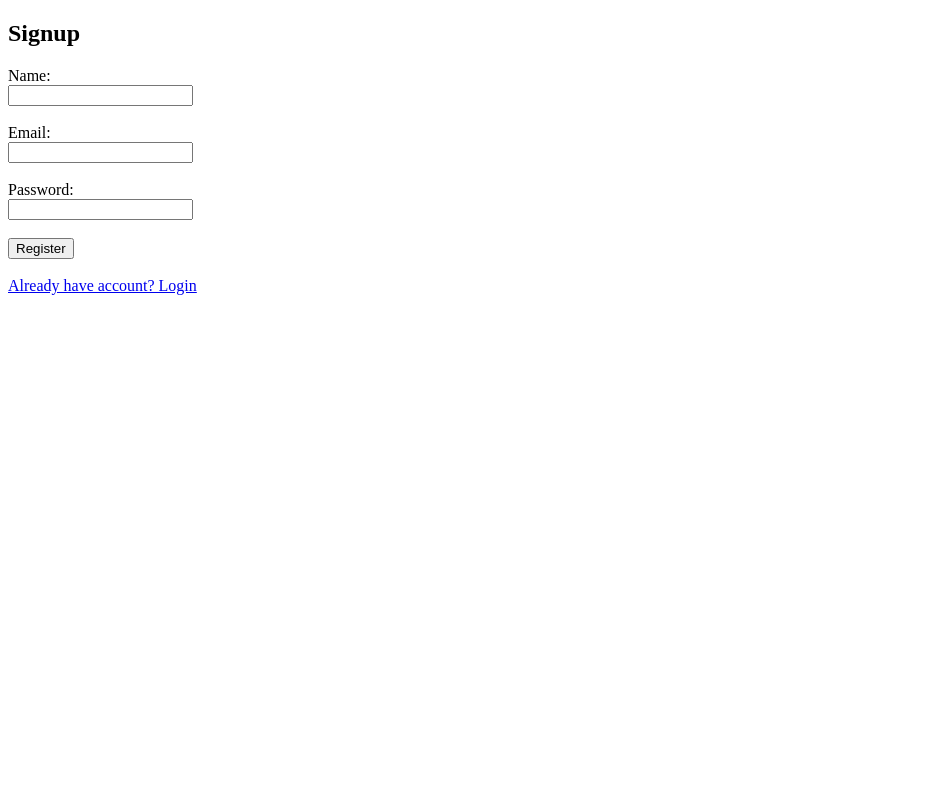
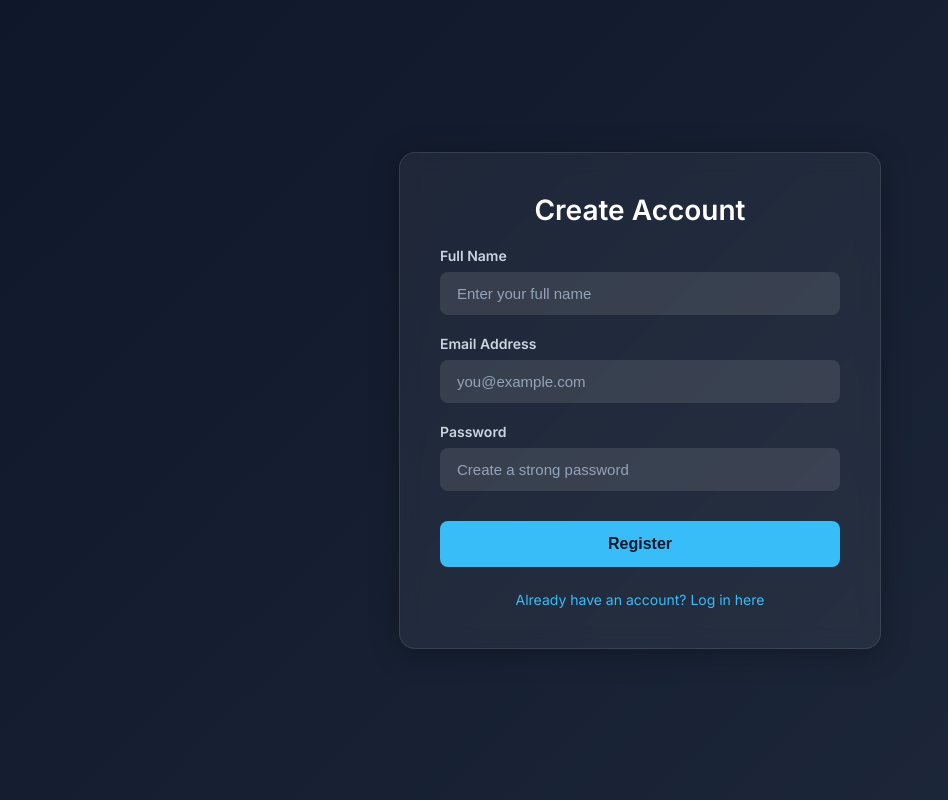
Before and after one commit to sakshibhakre05-del/abnormal-event-detection, a Flask app: page /register in a window 1280 px wide. Shown: the whole page, without its empty margins (0-948 px from the left). Run offline with Flask 3, Linux system fonts and the light colour scheme.

Commit message:
Revamp registration page with new design
Updated the registration form with a new layout and styles.

```diff
--- a/templates/register.html
+++ b/templates/register.html
@@ -1,7 +1,120 @@
 <!DOCTYPE html>
-<html>
+<html lang="en">
 <head>
-    <title>Register</title>
+    <meta charset="UTF-8">
+    <meta name="viewport" content="width=device-width, initial-scale=1.0">
+    <title>Register - Custom App</title>
+    <style>
+        @import url('https://fonts.googleapis.com/css2?family=Inter:wght@300;400;600&display=swap');
+
+        body {
+            font-family: 'Inter', sans-serif;
+            margin: 0;
+            padding: 0;
+            display: flex;
+            justify-content: center;
+            align-items: center;
+            min-height: 100vh;
+            background: linear-gradient(135deg, #0f172a, #1e293b);
+            color: #fff;
+        }
+
+        .container {
+            background: rgba(255, 255, 255, 0.05); /* slightly opaque white */
+            border-radius: 16px;
+            padding: 40px;
+            width: 100%;
+            max-width: 400px;
+            box-shadow: 0 4px 30px rgba(0, 0, 0, 0.3);
+            backdrop-filter: blur(10px);
+            -webkit-backdrop-filter: blur(10px);
+            border: 1px solid rgba(255, 255, 255, 0.1);
+        }
+
+        .container h2 {
+            margin: 0 0 20px 0;
+            font-size: 28px;
+            font-weight: 600;
+            text-align: center;
+        }
+
+        .form-group {
+            margin-bottom: 20px;
+        }
+
+        .form-group label {
+            display: block;
+            margin-bottom: 8px;
+            font-size: 14px;
+            color: #cbd5e1;
+            font-weight: 600;
+        }
+
+        .form-group input {
+            width: 100%;
+            padding: 12px 16px;
+            border: 1px solid transparent;
+            border-radius: 8px;
+            background: rgba(255, 255, 255, 0.1);
+            color: #fff;
+            font-size: 15px;
+            outline: none;
+            box-sizing: border-box;
+            transition: all 0.3s ease;
+        }
+
+        .form-group input::placeholder {
+            color: #94a3b8;
+        }
+
+        .form-group input:focus {
+            background: rgba(255, 255, 255, 0.2);
+            border-color: #38bdf8;
+            box-shadow: 0 0 0 3px rgba(56, 189, 248, 0.2);
+        }
+
+        button {
+            width: 100%;
+            padding: 14px;
+            border: none;
+            border-radius: 8px;
+            background: #38bdf8;
+            color: #0f172a;
+            font-size: 16px;
+            font-weight: 600;
+            cursor: pointer;
+            transition: all 0.3s ease;
+            margin-top: 10px;
+        }
+
+        button:hover {
+            background: #0ea5e9;
+            transform: translateY(-2px);
+            box-shadow: 0 4px 12px rgba(56, 189, 248, 0.4);
+        }
+
+        button:active {
+            transform: translateY(0);
+        }
+
+        .footer {
+            margin-top: 24px;
+            text-align: center;
+            font-size: 14px;
+        }
+
+        .footer a {
+            color: #38bdf8;
+            text-decoration: none;
+            transition: color 0.3s;
+            font-weight: 500;
+        }
+
+        .footer a:hover {
+            color: #bae6fd;
+            text-decoration: underline;
+        }
+    </style>
     <script>
         function validateName() {
             const name = document.getElementById("name").value;
@@ -17,25 +130,32 @@
 </head>
 <body>
 
-<h2>Signup</h2>
+<div class="container">
+    <h2>Create Account</h2>
 
-<form method="POST" onsubmit="return validateName()">
+    <form method="POST" onsubmit="return validateName()">
+        <div class="form-group">
+            <label for="name">Full Name</label>
+            <input type="text" id="name" name="name" required placeholder="Enter your full name">
+        </div>
 
-    Name:<br>
-    <input type="text" id="name" name="name" required><br><br>
+        <div class="form-group">
+            <label for="email">Email Address</label>
+            <input type="email" id="email" name="email" required placeholder="you@example.com">
+        </div>
 
-    Email:<br>
-    <input type="email" name="email" required><br><br>
+        <div class="form-group">
+            <label for="password">Password</label>
+            <input type="password" id="password" name="password" required placeholder="Create a strong password">
+        </div>
 
-    Password:<br>
-    <input type="password" name="password" required><br><br>
+        <button type="submit">Register</button>
+    </form>
 
-    <button type="submit">Register</button>
-
-</form>
-
-<br>
-<a href="/login">Already have account? Login</a>
+    <div class="footer">
+        <a href="/login">Already have an account? Log in here</a>
+    </div>
+</div>
 
 </body>
 </html>
```
